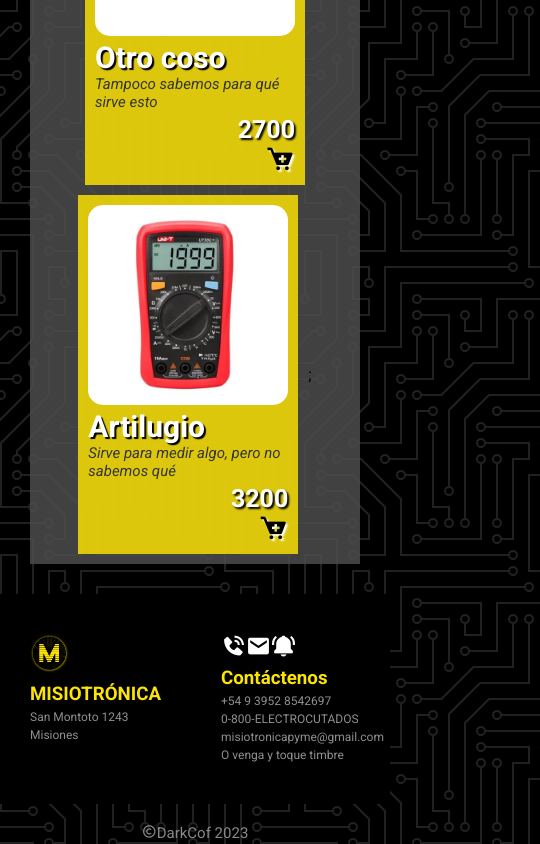
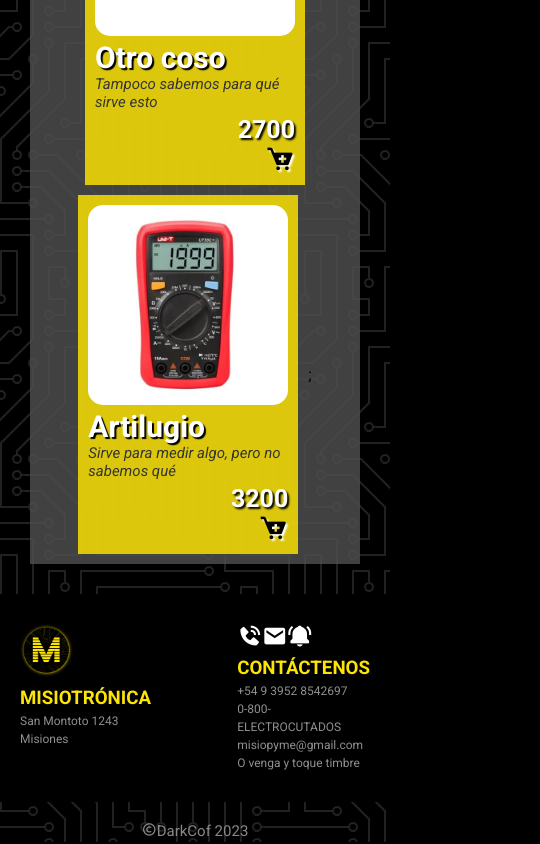
Before and after one commit to SPericich/Misiotronica, a React (Create React App) app: page /Venta in a window 390 px wide. Shown: the part 3350-4194 px from the top of the page, 540 px wide, since content can reach past the window. Built offline with nearby package versions, Linux system fonts and the light colour scheme.

Commit message:
Arreglo issues

```diff
--- a/src/components/Cards.js
+++ b/src/components/Cards.js
@@ -32,7 +32,7 @@ function Cards(props) {
 						to="/Carrito/"
 						onClick={scrollToTop}
 					>
-						Ir al carrito<i class="bx bxs-right-arrow-circle"></i>
+						Ir al carrito<i className="bx bxs-right-arrow-circle"></i>
 					</Link>
 				) : (
 					<button onClick={() => onAdd(1)}>
--- a/src/components/Carr.js
+++ b/src/components/Carr.js
@@ -10,6 +10,7 @@ const Carr = () => {
 
 	const pedido = () => {
 		clearCart();
+        scrollToTop();
 		return alert("Eso es todo, amigos");
 	};
 
--- a/src/components/CartWidget.js
+++ b/src/components/CartWidget.js
@@ -17,7 +17,7 @@ export const CartWidget = () => {
 				to="/Carrito"
 				onClick={scrollToTop}
 			>
-				<i class="bx bx-cart"></i>
+				<i className="bx bx-cart"></i>
 			</Link>
 			<span>
 				<p>{totalProducts() || ""}</p>
--- a/src/components/Footer.css
+++ b/src/components/Footer.css
@@ -1,20 +1,18 @@
 .caja-footer {
 	background-color: black;
 	color: #8f8f8f;
-    padding:10px 0;
+	padding: 10px 0;
 }
 
 .containerF {
-    display:flex;
+	display: flex;
 	flex-direction: row;
 	justify-content: space-between;
-    align-items:flex-start;
-
+	align-items: flex-start;
 }
 
 .containerF ul {
-  margin:0 auto;
-
+	margin: 0 auto;
 }
 
 .containerF ul li {
@@ -53,8 +51,6 @@
 	}
 
 	.containerF ul {
-        margin:30px;
-
+		margin: 20px;
 	}
-
 }
--- a/src/components/Footer.js
+++ b/src/components/Footer.js
@@ -27,7 +27,7 @@ function Footer() {
                   <i className="bx bxs-bell-ring"></i>
                </li>
                <li>
-                  <h3>Contáctenos</h3>
+                  <h3>CONTÁCTENOS</h3>
                </li>
                <li>
                   <p>+54 9 3952 8542697</p>
@@ -36,7 +36,7 @@ function Footer() {
                   <p>0-800-ELECTROCUTADOS</p>
                </li>
                <li>
-                  <p>misiotronicapyme@gmail.com</p>
+                  <p>misiopyme@gmail.com</p>
                </li>
                <li>
                   <p>O venga y toque timbre</p>
--- a/src/components/Nav.css
+++ b/src/components/Nav.css
@@ -63,7 +63,8 @@ ul {
 	}
 
 	.nav ul.menu {
-		display: block;
+		display: none;
+        overflow: hidden;
 		position: absolute;
 		translate: 150px;
 		top: 60px;
@@ -73,13 +74,14 @@ ul {
 		height: 250px;
 		padding: 10px;
 		opacity: 0;
-		overflow: hidden;
 		transition: all 0.5s ease;
 	}
 
 	.nav ul.menu.isActive {
+        display: block;
 		opacity: 1;
 		translate: 0px;
+        transition: all 0.5s ease;
 	}
 
 	.nav a {
```
Lines whose indentation alone changed are shown as unchanged.
